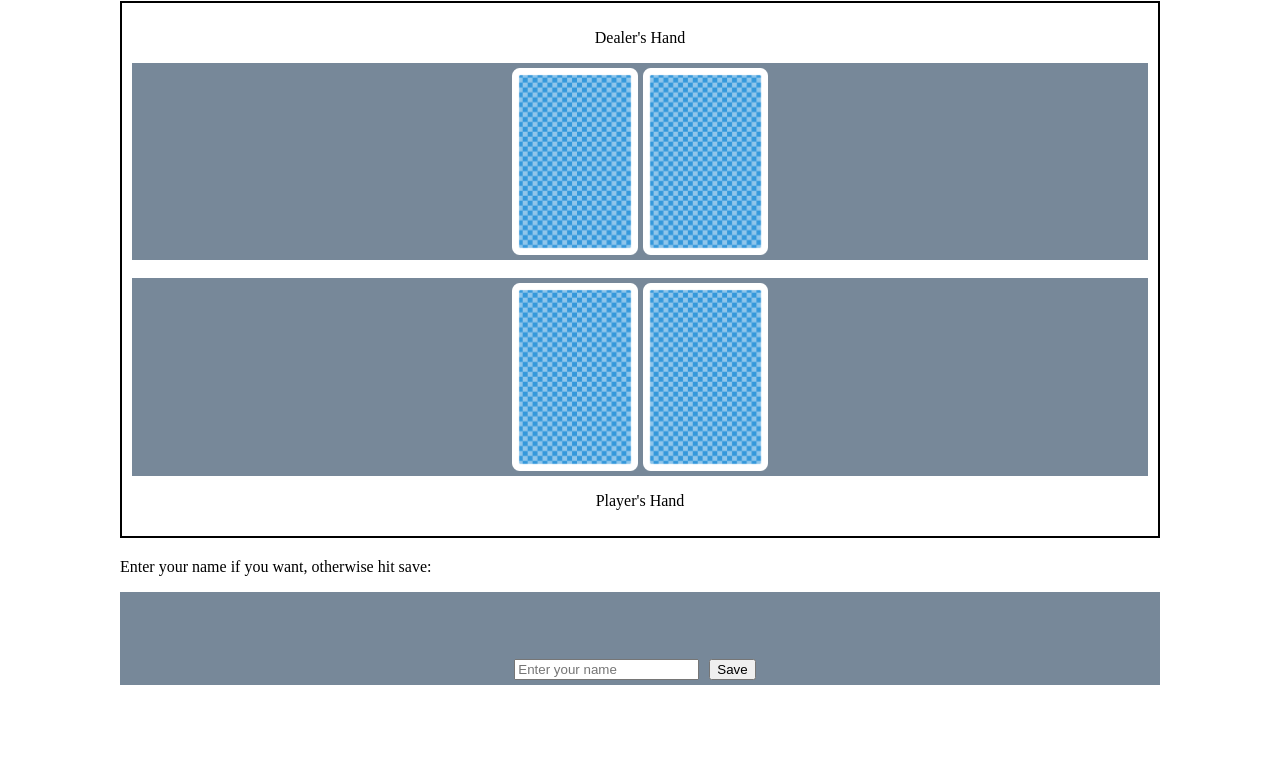
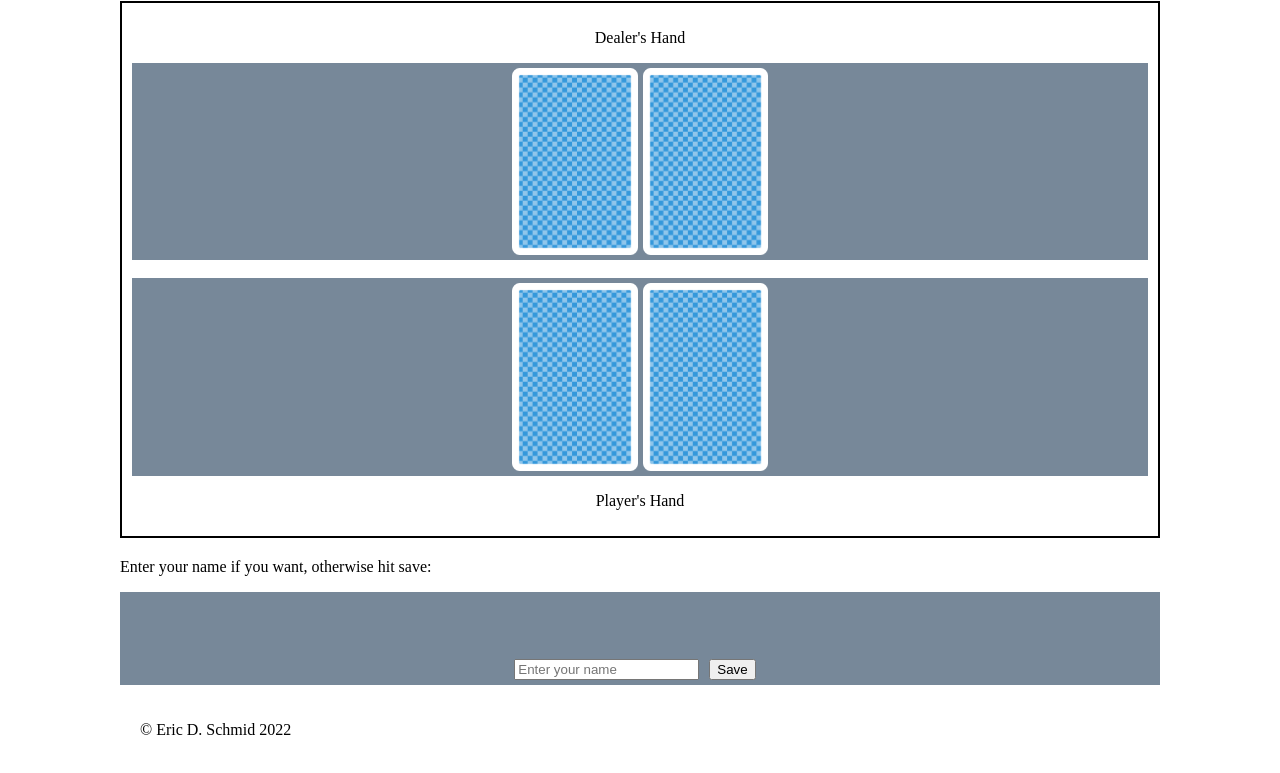
Before and after one commit to schmidward/js-blackjack, a plain HTML site: page index.html in a window 1280 px wide. Shown: the part 79-852 px from the top of the page. Before the commit the page ends 800 px from the top, so only its background shows below. Drawn offline with Linux system fonts and the light colour scheme.

Commit message:
added copyright

```diff
--- a/index.html
+++ b/index.html
@@ -21,9 +21,6 @@
             </div>
             <p class="center" id="playerName">Player's Hand</p>
         </div>
-        <!-- TODO: Create div/container for text from the game depending on how it's progressing-->
-        <!-- TODO: Code buttons to be responsive depending on the game-->
-        <!-- TODO: Code input and save button to update player's name at beginning of game and then return to being invisible-->
         <div>
             <p id="game-messages">Enter your name if you want, otherwise hit save:</p>
         </div>
@@ -40,4 +37,7 @@
             <button id="save-name">Save</button>
         </div>
     </body>
+    <footer>
+        <p>&copy; Eric D. Schmid 2022</p>
+    </footer>
 </html>
--- a/styles.css
+++ b/styles.css
@@ -34,3 +34,7 @@ img {
     width: 12.5%;
     padding: 0px 2.5px;
 }
+
+footer {
+    padding: 20px;
+}
```
